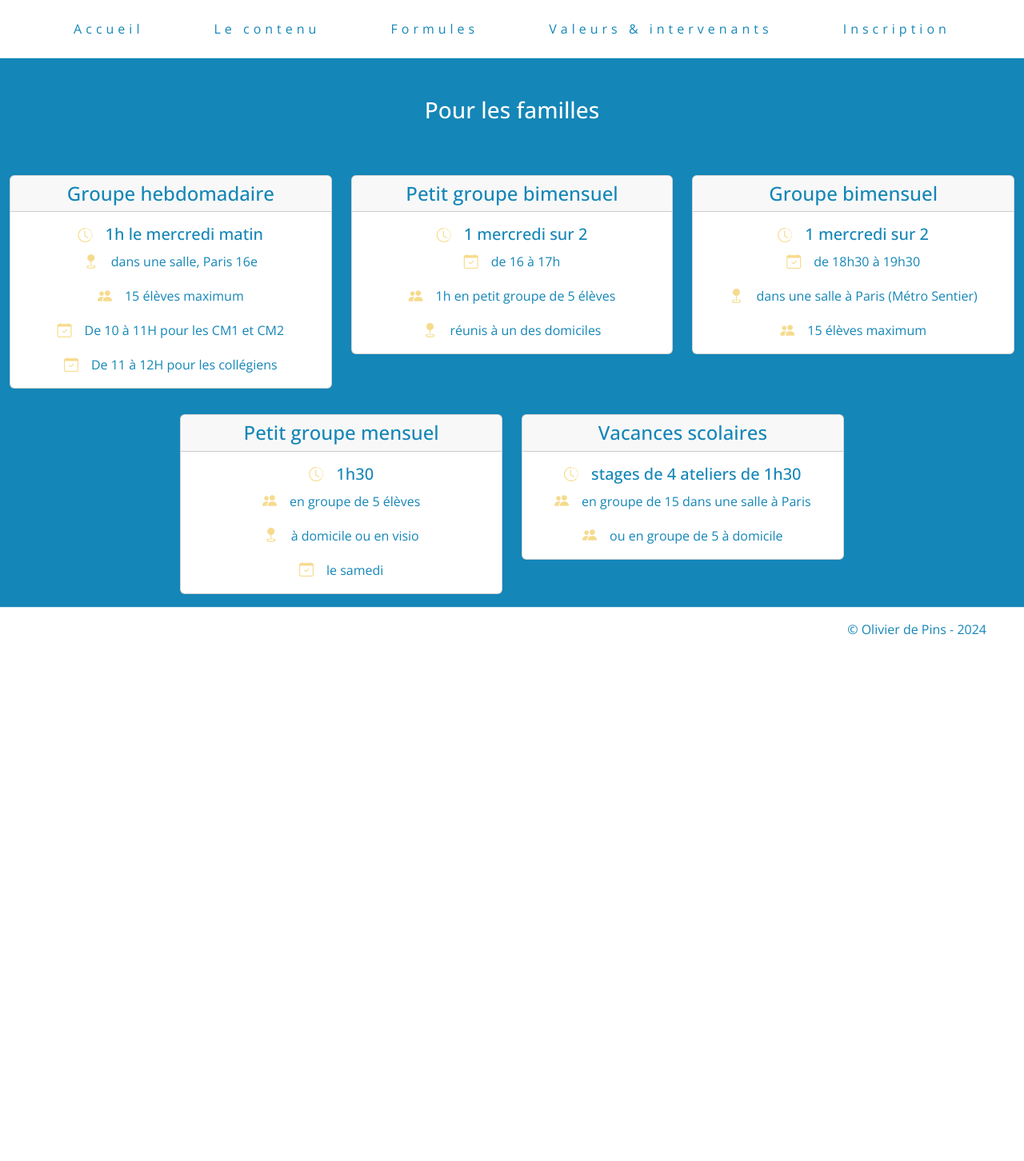
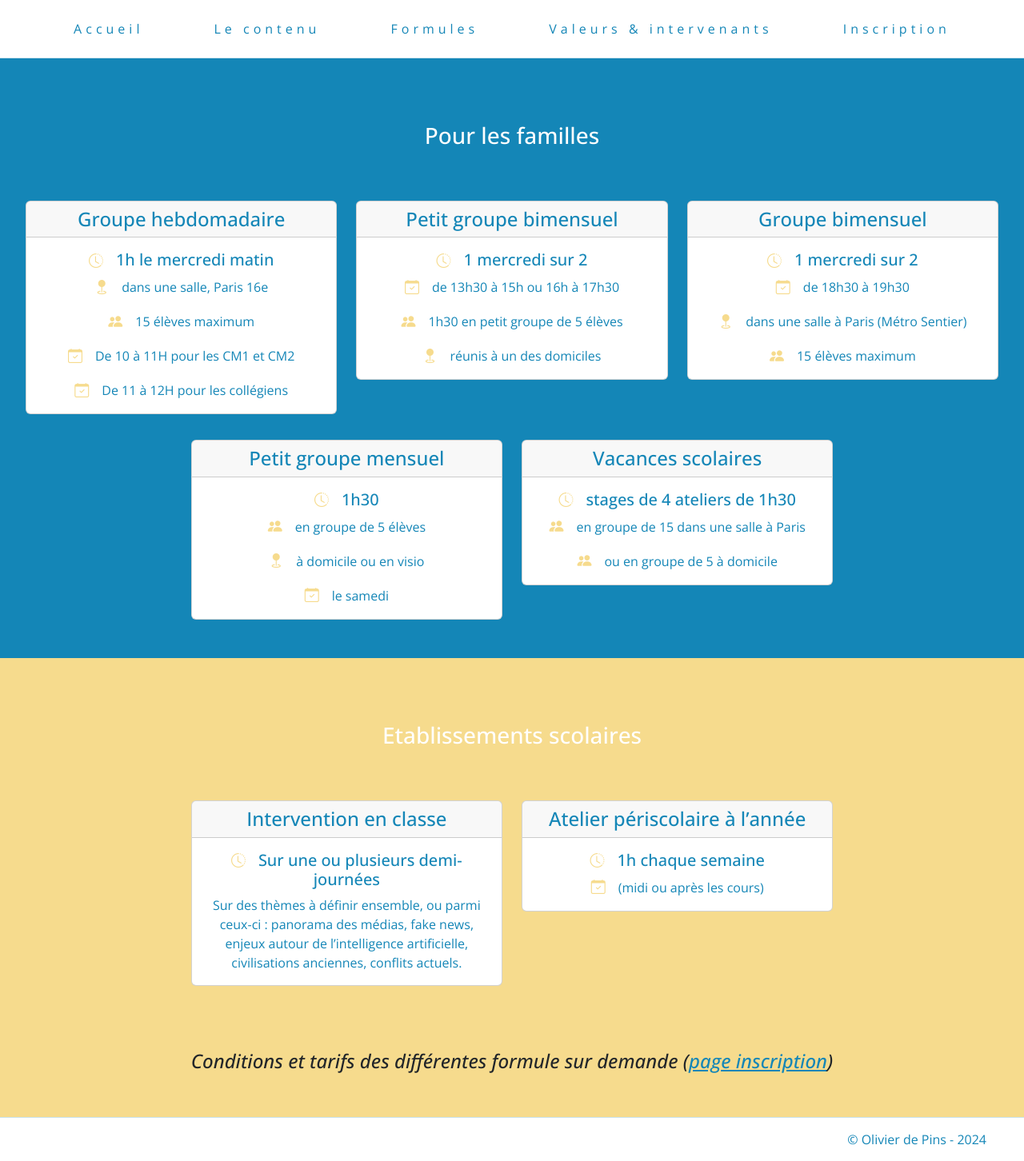
Before and after one commit to jbcharrier/etincelles, an Angular app: page /formules in a window 1280 px wide. Shown: the whole page at 80% size. Before the commit the page ends 814 px from the top, so only its background shows below. Built offline with nearby package versions, Linux system fonts and the light colour scheme.

Commit message:
first version over

```diff
--- a/src/app/accueil/accueil.component.html
+++ b/src/app/accueil/accueil.component.html
@@ -75,7 +75,7 @@
         <img src="logo1-detour.png" alt="" />
         <h3>Pédagogie des ateliers</h3>
       </div>
-      <mat-tab-group>
+      <mat-tab-group *ngIf="!onMobile; else onMobileTemplate">
         <mat-tab label="Confiance">
           <div class="row justify-content-center pedagogy-text">
             <div class="col-8">
@@ -106,7 +106,7 @@
             </div>
           </div></mat-tab
         >
-        <mat-tab label="Collectif ">
+        <mat-tab label="Collectif">
           <div class="row justify-content-center pedagogy-text">
             <div class="col-8">
               S’appuyer sur la dynamique de groupe pour créer une émulation
@@ -115,6 +115,61 @@
           </div></mat-tab
         >
       </mat-tab-group>
+      <ng-template #onMobileTemplate>
+        <div class="row justify-content-center pedagogy-mobile">
+          <div class="col-sm-8">
+            <div class="card">
+              <h4 class="card-header">Confiance</h4>
+              <div class="card-body">
+                <p class="card-text">
+                  Prendre les élèves au sérieux est essentiel. Ils sont capables
+                  de comprendre tous les sujets, même ceux des “grands”, tels
+                  que l’actualité internationale, la géopolitique, l’ethnologie…
+                  s’ils sont expliqués avec clarté.
+                </p>
+              </div>
+            </div>
+          </div>
+          <div class="col-sm-8">
+            <div class="card">
+              <h4 class="card-header">Curiosité</h4>
+              <div class="card-body">
+                <p class="card-text">
+                  Susciter un déclic en s’appuyant sur des récits haletants, les
+                  vies de personnages historiques et des anecdotes amusantes.
+                  Utiliser des méthodes ludiques (quiz, jeux de rôle, résumés en
+                  binôme) pour éveiller l'intérêt des élèves.
+                </p>
+              </div>
+            </div>
+          </div>
+          <div class="col-sm-8">
+            <div class="card">
+              <h4 class="card-header">Diversité</h4>
+              <div class="card-body">
+                <p class="card-text">
+                  Varier les sujets et les modalités d'apprentissage :
+                  travailler seul, à deux, en groupe. Croiser les points de vue
+                  et faire le lien avec le programme scolaire. Montrer des
+                  cartes, images et courtes vidéos.
+                </p>
+              </div>
+            </div>
+          </div>
+          <div class="col-sm-8">
+            <div class="card">
+              <h4 class="card-header">Collectif</h4>
+              <div class="card-body">
+                <p class="card-text">
+                  S’appuyer sur la dynamique de groupe pour créer une émulation
+                  positive. Le travail collectif permet à chacun de se
+                  surpasser.
+                </p>
+              </div>
+            </div>
+          </div>
+        </div>
+      </ng-template>
     </div>
   </div>
   <div class="row justify-content-center benefices">
--- a/src/app/accueil/accueil.component.scss
+++ b/src/app/accueil/accueil.component.scss
@@ -124,6 +124,17 @@
       border-color: white !important;
     }
   }
+  .pedagogy-mobile{
+    > div{
+      margin: 1rem;
+      h4{
+        color: $yellow
+      }
+      p{
+        color: $base-color
+      }
+    }
+  }
 }
 
 .benefices {
--- a/src/app/accueil/accueil.component.ts
+++ b/src/app/accueil/accueil.component.ts
@@ -1,4 +1,4 @@
-import { Component } from '@angular/core';
+import { Component, HostListener } from '@angular/core';
 
 @Component({
   selector: 'app-accueil',
@@ -6,5 +6,22 @@ import { Component } from '@angular/core';
   styleUrl: './accueil.component.scss'
 })
 export class AccueilComponent {
+  public screenWidth: any;
+  public onMobile: boolean = false;
+
+  ngOnInit() {
+    this.screenWidth = window.innerWidth;
+    this.evaluateMobile()
+  }
+
+  @HostListener('window:resize', ['$event'])
+  onResize(event: any) {
+    this.screenWidth = window.innerWidth;
+    this.evaluateMobile();
+  }
+
+  evaluateMobile(){
+    this.onMobile = this.screenWidth < 746;
+  }
 
 }
--- a/src/app/atelier/atelier.component.ts
+++ b/src/app/atelier/atelier.component.ts
@@ -14,12 +14,12 @@ export class AtelierComponent {
     {
       name: 'Valérie F.',
       citation:
-        'Notre fils a adoré les deux années culture générale en CM1 et en CM2 avec Olivier. Il a réussi à l’intéresser à beaucoup de sujets, et cela suscite de bonnes discussions à la maison',
+        'Notre fils a adoré les deux années culture générale en CM1 et en CM2 avec Olivier. Il a réussi à l’intéresser à beaucoup de sujets, et cela suscite de bonnes discussions à la maison.',
     },
     {
       name: 'Evelyne D.',
       citation:
-        'Ma fille et quatre de ses amis ont suivi l’atelier en classe de seconde. Elle a gagné en maturité intellectuelle et suit désormais l’actualité. L’atelier prépare bien pour l’option HGGSP en 1ère',
+        'Ma fille et quatre de ses amis ont suivi l’atelier en classe de seconde. Elle a gagné en maturité intellectuelle et suit désormais l’actualité. L’atelier prépare bien pour l’option HGGSP en 1ère.',
     },
     {
       name: 'Pierre R., CM2',
--- a/src/app/formules/formules.component.html
+++ b/src/app/formules/formules.component.html
@@ -7,11 +7,23 @@
           <div class="card">
             <h4 class="card-header">Groupe hebdomadaire</h4>
             <div class="card-body">
-              <h5 class="card-title"><i class="bi bi-clock-history"></i>1h le mercredi matin</h5>
-              <p class="card-text"><i class="bi bi-geo-fill"></i>dans une salle, Paris 16e</p>
-              <p class="card-text"><i class="bi bi-people-fill"></i>15 élèves maximum</p>
-              <p class="card-text"><i class="bi bi-calendar-check"></i>De 10 à 11H pour les CM1 et CM2</p>
-              <p class="card-text"><i class="bi bi-calendar-check"></i>De 11 à 12H pour les collégiens</p>
+              <h5 class="card-title">
+                <i class="bi bi-clock-history"></i>1h le mercredi matin
+              </h5>
+              <p class="card-text">
+                <i class="bi bi-geo-fill"></i>dans une salle, Paris 16e
+              </p>
+              <p class="card-text">
+                <i class="bi bi-people-fill"></i>15 élèves maximum
+              </p>
+              <p class="card-text">
+                <i class="bi bi-calendar-check"></i>De 10 à 11H pour les CM1 et
+                CM2
+              </p>
+              <p class="card-text">
+                <i class="bi bi-calendar-check"></i>De 11 à 12H pour les
+                collégiens
+              </p>
             </div>
           </div>
         </div>
@@ -19,10 +31,18 @@
           <div class="card">
             <h4 class="card-header">Petit groupe bimensuel</h4>
             <div class="card-body">
-              <h5 class="card-title"><i class="bi bi-clock-history"></i>1 mercredi sur 2</h5>
-              <p class="card-text"><i class="bi bi-calendar-check"></i>de 16 à 17h</p>
-              <p class="card-text"><i class="bi bi-people-fill"></i>1h en petit groupe de 5 élèves</p>
-              <p class="card-text"><i class="bi bi-geo-fill"></i>réunis à un des domiciles</p>
+              <h5 class="card-title">
+                <i class="bi bi-clock-history"></i>1 mercredi sur 2
+              </h5>
+              <p class="card-text">
+                <i class="bi bi-calendar-check"></i>de 13h30 à 15h ou 16h à 17h30
+              </p>
+              <p class="card-text">
+                <i class="bi bi-people-fill"></i>1h30 en petit groupe de 5 élèves
+              </p>
+              <p class="card-text">
+                <i class="bi bi-geo-fill"></i>réunis à un des domiciles
+              </p>
             </div>
           </div>
         </div>
@@ -30,10 +50,19 @@
           <div class="card">
             <h4 class="card-header">Groupe bimensuel</h4>
             <div class="card-body">
-              <h5 class="card-title"><i class="bi bi-clock-history"></i>1 mercredi sur 2</h5>
-              <p class="card-text"><i class="bi bi-calendar-check"></i>de 18h30 à 19h30</p>
-              <p class="card-text"><i class="bi bi-geo-fill"></i>dans une salle à Paris (Métro Sentier)</p>
-              <p class="card-text"><i class="bi bi-people-fill"></i>15 élèves maximum</p>
+              <h5 class="card-title">
+                <i class="bi bi-clock-history"></i>1 mercredi sur 2
+              </h5>
+              <p class="card-text">
+                <i class="bi bi-calendar-check"></i>de 18h30 à 19h30
+              </p>
+              <p class="card-text">
+                <i class="bi bi-geo-fill"></i>dans une salle à Paris (Métro
+                Sentier)
+              </p>
+              <p class="card-text">
+                <i class="bi bi-people-fill"></i>15 élèves maximum
+              </p>
             </div>
           </div>
         </div>
@@ -43,10 +72,18 @@
           <div class="card">
             <h4 class="card-header">Petit groupe mensuel</h4>
             <div class="card-body">
-              <h5 class="card-title"><i class="bi bi-clock-history"></i>1h30</h5>
-              <p class="card-text"><i class="bi bi-people-fill"></i>en groupe de 5 élèves</p>
-              <p class="card-text"><i class="bi bi-geo-fill"></i>à domicile ou en visio</p>
-              <p class="card-text"><i class="bi bi-calendar-check"></i>le samedi</p>
+              <h5 class="card-title">
+                <i class="bi bi-clock-history"></i>1h30
+              </h5>
+              <p class="card-text">
+                <i class="bi bi-people-fill"></i>en groupe de 5 élèves
+              </p>
+              <p class="card-text">
+                <i class="bi bi-geo-fill"></i>à domicile ou en visio
+              </p>
+              <p class="card-text">
+                <i class="bi bi-calendar-check"></i>le samedi
+              </p>
             </div>
           </div>
         </div>
@@ -54,13 +91,66 @@
           <div class="card">
             <h4 class="card-header">Vacances scolaires</h4>
             <div class="card-body">
-              <h5 class="card-title"><i class="bi bi-clock-history"></i>stages de 4 ateliers de 1h30</h5>
-              <p class="card-text"><i class="bi bi-people-fill"></i>en groupe de 15 dans une salle à Paris</p>
-              <p class="card-text"><i class="bi bi-people-fill"></i>ou en groupe de 5 à domicile</p>
+              <h5 class="card-title">
+                <i class="bi bi-clock-history"></i>stages de 4 ateliers de 1h30
+              </h5>
+              <p class="card-text">
+                <i class="bi bi-people-fill"></i>en groupe de 15 dans une salle
+                à Paris
+              </p>
+              <p class="card-text">
+                <i class="bi bi-people-fill"></i>ou en groupe de 5 à domicile
+              </p>
             </div>
           </div>
         </div>
       </div>
     </div>
   </div>
+  <div class="row">
+    <div class="col etablissements">
+      <h3>Etablissements scolaires</h3>
+      <div class="row justify-content-center first">
+        <div class="col-md-4">
+          <div class="card">
+            <h4 class="card-header">Intervention en classe</h4>
+            <div class="card-body">
+              <h5 class="card-title">
+                <i class="bi bi-clock-history"></i>Sur une ou plusieurs
+                demi-journées
+              </h5>
+              <p class="card-text">
+                Sur des thèmes à définir ensemble, ou parmi ceux-ci : panorama
+                des médias, fake news, enjeux autour de l’intelligence
+                artificielle, civilisations anciennes, conflits actuels.
+              </p>
+            </div>
+          </div>
+        </div>
+        <div class="col-md-4">
+          <div class="card">
+            <h4 class="card-header">Atelier périscolaire à l’année</h4>
+            <div class="card-body">
+              <h5 class="card-title">
+                <i class="bi bi-clock-history"></i>1h chaque semaine
+              </h5>
+              <p class="card-text">
+                <i class="bi bi-calendar-check"></i>(midi ou après les cours)
+              </p>
+            </div>
+          </div>
+        </div>
+      </div>
+      <div class="row justify-content-center first">
+        <div class="col">
+          <h4 class="mention">
+            Conditions et tarifs des différentes formule sur demande (<span
+              [routerLink]="'/inscription'"
+              >page inscription</span
+            >)
+          </h4>
+        </div>
+      </div>
+    </div>
+  </div>
 </div>
--- a/src/app/formules/formules.component.scss
+++ b/src/app/formules/formules.component.scss
@@ -1,11 +1,21 @@
 @import "./../../assets/styles/colors.scss";
 
 .formules {
-  background-color: $base-color;
-  .family {
+  .family, .etablissements {
+    padding: 2rem;
+    background-color: $base-color;
     h3 {
       color: white;
       margin: 3rem;
+    }
+    h4.mention{
+      margin-top: 3rem;
+      font-style: italic;
+      span {
+        cursor: pointer;
+        text-decoration: underline;
+        color: $base-color
+      }
     }
     .first,
     .second {
@@ -29,4 +39,7 @@
       }
     }
   }
+  .etablissements{
+    background-color: $yellow-background;
+  }
 }
--- a/src/app/header/header.component.html
+++ b/src/app/header/header.component.html
@@ -14,19 +14,19 @@
     <div class="collapse navbar-collapse" id="navbarSupportedContent">
       <ul class="navbar-nav me-auto mb-2 mb-lg-0">
         <li class="nav-item">
-          <a class="nav-link" [routerLink]="'accueil'">Accueil</a>
+          <a class="nav-link" [routerLink]="'/accueil'">Accueil</a>
         </li>
         <li class="nav-item">
-          <a class="nav-link" [routerLink]="'contenu'">Le contenu</a>
+          <a class="nav-link" [routerLink]="'/contenu'">Le contenu</a>
         </li>
         <li class="nav-item">
-          <a class="nav-link" [routerLink]="'formules'">Formules</a>
+          <a class="nav-link" [routerLink]="'/formules'">Formules</a>
         </li>
         <li class="nav-item">
-          <a class="nav-link" [routerLink]="'valeurs'">Valeurs & intervenants</a>
+          <a class="nav-link" [routerLink]="'/valeurs'">Valeurs & intervenants</a>
         </li>
         <li class="nav-item">
-          <a class="nav-link" [routerLink]="'inscription'">Inscription</a>
+          <a class="nav-link" [routerLink]="'/inscription'">Inscription</a>
         </li>
       </ul>
     </div>
--- a/src/app/inscription/inscription.component.html
+++ b/src/app/inscription/inscription.component.html
@@ -9,7 +9,7 @@
       <iframe
         src="https://docs.google.com/forms/d/e/1FAIpQLSdmbCEpiLBqavnxXbILAJkd0c3oiJbWR1FdNfpZnxE2pyt0gQ/viewform?embedded=true"
         width="{{ screenWidth }}"
-        height="1800"
+        height="2000"
         frameborder="0"
         marginheight="0"
         marginwidth="0"
```
